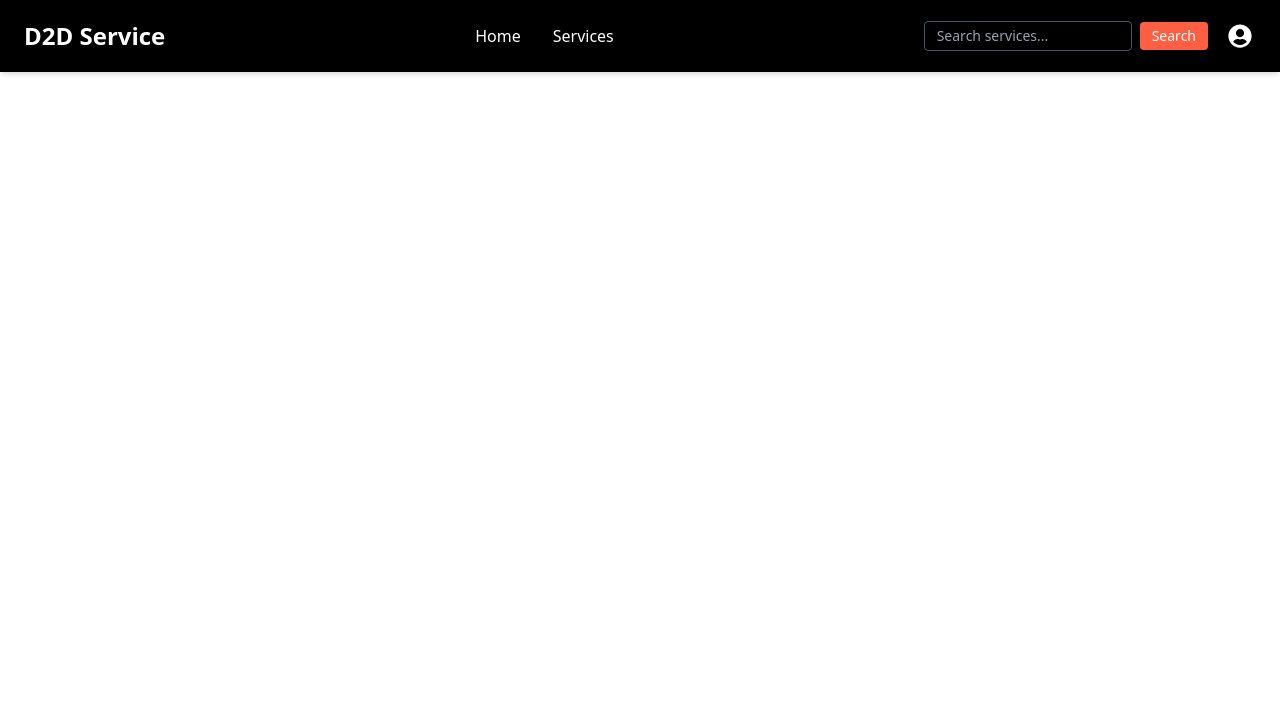
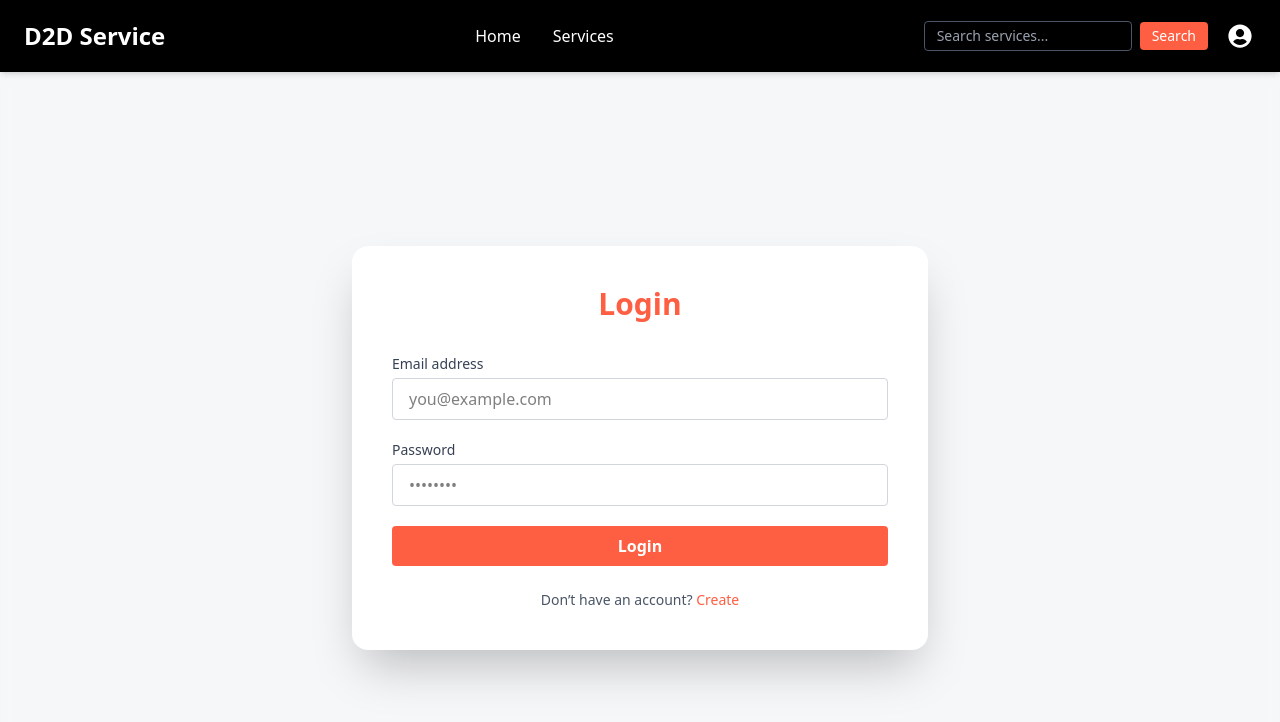
Before and after one commit to pandeykarmanya/PROJECT-1, a React (Vite) app in the folder Hyperlocal Service Marketplace/: page /login in a window 1280 px wide. Shown: the top 722 px of the page. Built offline with nearby package versions, Linux system fonts and the light colour scheme.

Commit message:
login page updated

```diff
--- a/Hyperlocal Service Marketplace/package.json
+++ b/Hyperlocal Service Marketplace/package.json
@@ -12,6 +12,7 @@
   "dependencies": {
     "@tailwindcss/vite": "^4.1.11",
     "framer-motion": "^12.23.6",
+    "lucide-react": "^0.525.0",
     "react": "^19.1.0",
     "react-dom": "^19.1.0",
     "react-icons": "^5.5.0",
--- a/Hyperlocal Service Marketplace/src/App.jsx
+++ b/Hyperlocal Service Marketplace/src/App.jsx
@@ -4,6 +4,8 @@
 import Services from './pages/Services';
 import BookingPage from './pages/BookingPage';
 import PaymentPage from './pages/PaymentPage';
+import Login from './pages/Login';
+import Register from './pages/Register';
 
 function App() {
   return (
@@ -14,6 +16,8 @@
         <Route path="/services" element={<Services />} />
         <Route path="/booking" element={<BookingPage />} />
         <Route path="/payment" element={<PaymentPage />} />
+        <Route path="/login" element={<Login />} />
+        <Route path="/register" element={<Register />} />
       </Routes>
     </>
   );
--- a/Hyperlocal Service Marketplace/src/pages/Login.jsx
+++ b/Hyperlocal Service Marketplace/src/pages/Login.jsx
@@ -72,7 +72,7 @@
         {/* Footer Text */}
         <p className="text-sm text-gray-600 text-center mt-6">
           Don’t have an account?{' '}
-          <Link to="/register" className="text-[#FE5E41] font-medium hover:underline">
+          <Link to="/Register" className="text-[#FE5E41] font-medium hover:underline">
             Create
           </Link>
         </p>
```
Also changed, not shown: Hyperlocal Service Marketplace/src/pages/PaymentPage.tsx (renamed from Hyperlocal Service Marketplace/src/pages/Payment.tsx), 1 other file (tests, documents, lock files or other folders).
